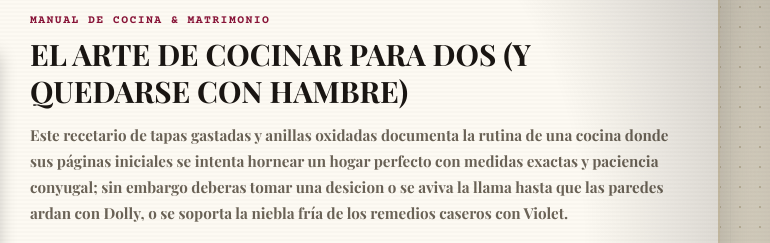
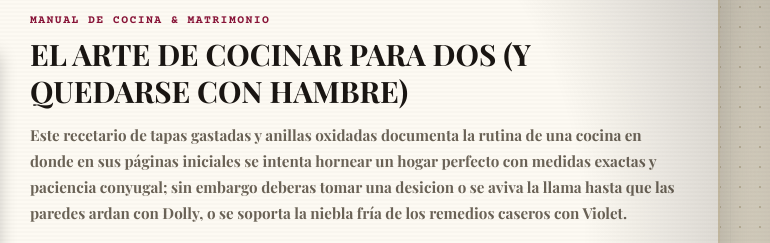
Before and after one commit to DarkCry10/SmokeInTheKitchen, a plain HTML site: page index.html in a window 1280 px wide. Shown: the part 163-406 px from the top of the page, 510-1280 px from the left. Drawn offline with nearby package versions, Linux system fonts and the light colour scheme; a web font is replaced by a local one.

Commit message:
Update index.html

```diff
--- a/index.html
+++ b/index.html
@@ -71,7 +71,7 @@
           <span class="cookbook-badge">MANUAL DE COCINA & MATRIMONIO</span>
           <h2 class="cover-book-title">EL ARTE DE COCINAR PARA DOS (Y QUEDARSE CON HAMBRE)</h2>
           <p class="cover-intro-text">
-            Este recetario de tapas gastadas y anillas oxidadas documenta la rutina de una cocina donde sus páginas iniciales se intenta hornear un hogar perfecto con medidas exactas y paciencia conyugal; sin embargo deberas tomar una desicion o se aviva la llama hasta que las paredes ardan con Dolly, o se soporta la niebla fría de los remedios caseros con Violet.
+            Este recetario de tapas gastadas y anillas oxidadas documenta la rutina de una cocina en donde en sus páginas iniciales se intenta hornear un hogar perfecto con medidas exactas y paciencia conyugal; sin embargo deberas tomar una desicion o se aviva la llama hasta que las paredes ardan con Dolly, o se soporta la niebla fría de los remedios caseros con Violet.
           </p>
           <div class="color-index-board">
             <span class="board-label">CÓDIGO CROMÁTICO DEL MANUAL:</span>
```
